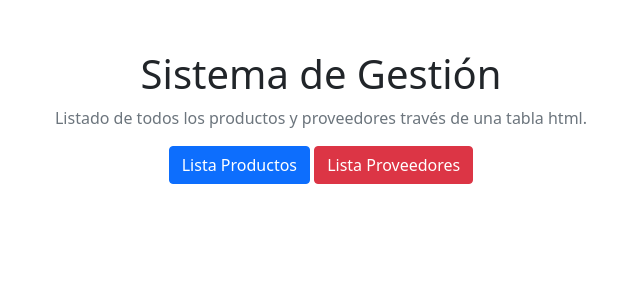
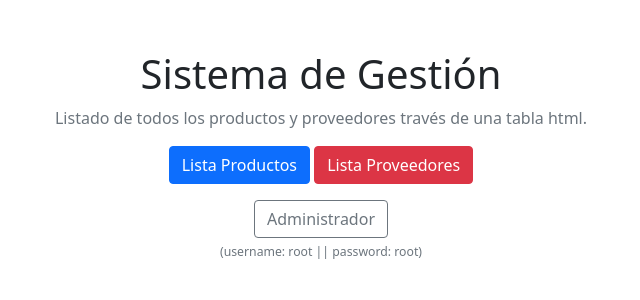
Before and after one commit to MartinAle90/proyectoIntegrador, a Django app: page / in a window 1280 px wide. Shown: the top 300 px of the page, without its empty margins (319-959 px from the left). Run offline with Django 5.2, Linux system fonts and the light colour scheme.

Commit message:
se añadio el boton para dirigirnos al administrador

```diff
--- a/StockControl/compra/templates/index.html
+++ b/StockControl/compra/templates/index.html
@@ -18,6 +18,15 @@
                 <a href="/compras/productos/lista" class="btn btn-primary" >Lista Productos</a>
                 <a href="/compras/proveedores/lista" class="btn btn-danger" >Lista Proveedores</a>
             </p>
+            <p>
+                <a href="/admin" class="btn btn-outline-secondary" disabled>Administrador</a><br>
+                <small class="textoDescriptivo text-muted">
+                    <small>
+                        (username: root ||
+                        password: root)
+                    </small>
+                </small>
+            </p>
         </div>
     </section>
 </body>
```
Also changed, not shown: StockControl/db.sqlite3.
